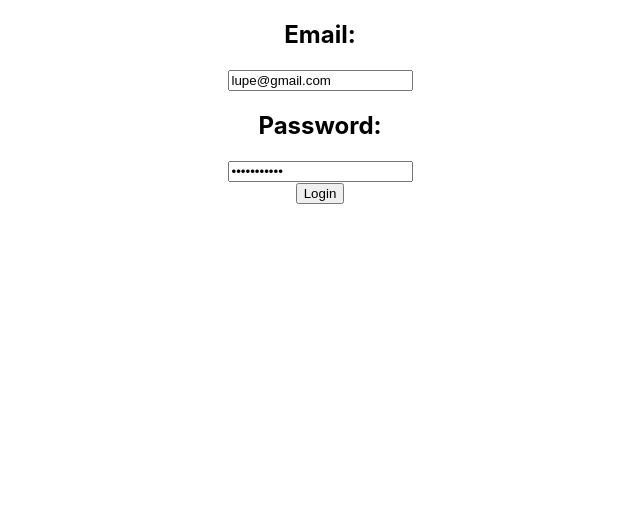
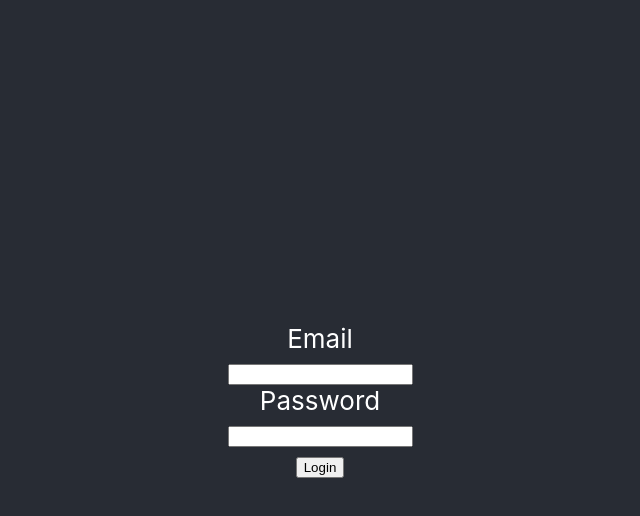
Before and after one commit to luucamay/imillas-social-network, a React (Create React App) app in the folder frontend/: page /login in a window 1280 px wide. Shown: the top 516 px of the page, without its empty margins (320-960 px from the left). Built offline with nearby package versions, Linux system fonts and the light colour scheme.

Commit message:
Adding validations

```diff
--- a/frontend/src/Login.js
+++ b/frontend/src/Login.js
@@ -4,35 +4,34 @@ import { useHistory } from 'react-router-dom';
 
 const Login = () => {
     let history = useHistory();
-    const [user, setUser] = useState({
-        email: 'lupe@gmail.com',
-        password: 'thisisapass'
-    });
+    const initialFormState = { email:'', password: '' }
+    const [user, setUser] = useState(initialFormState);
 
-    const setEmail = (newValue) => {
-        setUser({
-            email: newValue,
-            ...user
-        })
+    const handleInputChange = event => {
+        const { name, value } = event.target
+
+        setUser({ ...user, [name]: value })
     }
 
-    const setPassword = (newValue) => {
-        setUser({
-            password: newValue,
-            ...user
-        })
-    }
 
-    const login = () => {
+    const login = (event) => {
+        event.preventDefault()
+        if (!user.email || !user.password){
+            console.log('email or password cant be empty')
+            return
+        }
         let apiBaseUrl = 'http://localhost:8080';
         axios.post(apiBaseUrl + '/login', user)
             .then(function (response) {
                 console.log(response);
+
                 if (response.status === 200) {
-                    console.log('Login successfull');
-                    localStorage.setItem('_TOKEN', response.data.token)
-                    localStorage.setItem('username', response.data.username)
-                    history.push('/muro')
+                    console.log('Consulta exitosa');
+                    if (response.data.token){
+                        localStorage.setItem('_TOKEN', response.data.token)
+                        localStorage.setItem('username', response.data.username)
+                        history.push('/muro')
+                    }
                 }
                 else if (response.status === 204) {
                     console.log("El usuario y la contrasenia no coinciden");
@@ -49,11 +48,17 @@ const Login = () => {
     }
     return (
         <div className="App">
-            <h2>Email:</h2>
-            <input value={user.email} onChange={e=> setEmail(e.target.value)} type="text" /><br />
-            <h2>Password:</h2>
-            <input value={user.password} type="password" onChange={e=> setPassword(e.target.value)} /><br />
-            <input type="button" onClick={login} value="Login" />
+            <header className="App-header">
+                <form
+                    onSubmit={login}
+                >
+                    <label>Email</label><br />
+                    <input type="email" name="email" value={user.email} onChange={handleInputChange} /><br />
+                    <label>Password</label><br />
+                    <input type="password" name="password" value={user.password} onChange={handleInputChange} /><br />
+                    <button>Login</button>
+                </form>
+            </header>
         </div>
     );
 }
```
Also changed, not shown: 1 other file (tests, documents, lock files or other folders).
